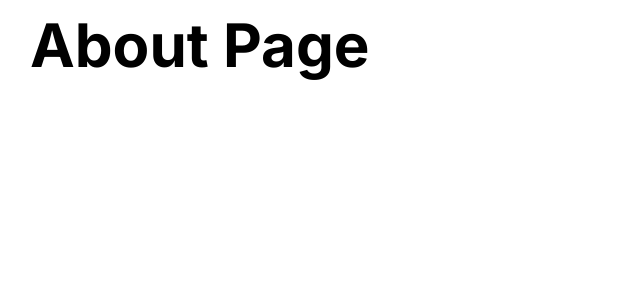
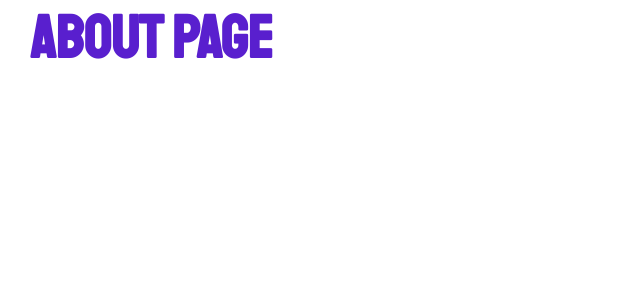
Before and after one commit to ChristianWare/chris-ware-agency, a Next.js app: page /about in a window 1280 px wide. Shown: the top 300 px of the page, without its empty margins (0-640 px from the left). Built offline with nearby package versions, Linux system fonts and the light colour scheme.

Commit message:
Final Fonts

```diff
--- a/src/app/components/Hero/Hero.module.css
+++ b/src/app/components/Hero/Hero.module.css
@@ -0,0 +1,6 @@
+.title {
+    width: 40%;
+    /* font-size: 8rem; */
+    text-transform: uppercase;
+    margin-top: 10rem;
+}
--- a/src/app/globals.css
+++ b/src/app/globals.css
@@ -4,6 +4,7 @@
   --accent1: #a1f480;
   --accent2: #0c9cee;
   --neutral: #f9fafb;
+
 }
 
 * {
@@ -33,6 +34,12 @@ a {
 
 h1 {
   font-size: 6rem;
+  line-height: 130%;
+}
+
+h1 {
+  font-family: var(--staatliches);
+  color: var(--primary)
 }
 
 h2 {
@@ -68,7 +75,7 @@ button {
 p,
 input {
   font-weight: 400;
-  /* font-family: "SatoshiRegular"; */
+  font-family: var(--roboto);
   hyphens: auto;
   font-size: 1.8rem;
   /* color: var(--accent1b); */
--- a/src/app/layout.tsx
+++ b/src/app/layout.tsx
@@ -1,9 +1,22 @@
 import "./globals.css";
 import type { Metadata } from "next";
-import { Inter } from "next/font/google";
+import { Roboto, Staatliches } from "next/font/google";
 import styles from "./layout.module.css";
+import Nav from "./components/Nav/Nav";
 
-const inter = Inter({ subsets: ["latin"] });
+const roboto = Roboto({
+  weight: ["400"],
+  style: ["normal"],
+  subsets: ["latin"],
+  variable: "--roboto",
+});
+
+const staatliches = Staatliches({
+  weight: ["400"],
+  style: ["normal"],
+  subsets: ["latin"],
+  variable: "--staatliches",
+});
 
 export const metadata: Metadata = {
   title: "Chris Ware Agency",
@@ -17,7 +30,12 @@ export default function RootLayout({
 }) {
   return (
     <html lang='en'>
-      <body className={`${inter.className} ${styles.layout}`}>{children}</body>
+      <body
+        className={`${roboto.variable} ${staatliches.variable} ${styles.layout}`}
+      >
+        {/* <Nav /> */}
+        {children}
+      </body>
     </html>
   );
 }
--- a/src/app/page.tsx
+++ b/src/app/page.tsx
@@ -1,12 +1,12 @@
 import Image from 'next/image'
 import styles from './page.module.css'
 import { Mandali } from 'next/font/google'
-import Nav from './components/Nav/Nav'
+import Hero from './components/Hero/Hero'
 
 export default function Home() {
   return (
     <main>
-      <Nav />
+      <Hero />
     </main>
   )
 }
--- /dev/null
+++ b/src/utils/fonts.ts
@@ -0,0 +1,22 @@
+import { Roboto, Teko, Bebas_Neue } from "next/font/google";
+
+export const roboto = Roboto({
+  weight: ["400"],
+  style: ["normal"],
+  subsets: ["latin"],
+});
+
+export const teko = Teko({
+  weight: ["600"],
+  style: ["normal"],
+  subsets: ["latin"],
+});
+
+export const bebasNeue = Bebas_Neue({
+  weight: ["400"],
+  style: ["normal"],
+  subsets: ["latin"],
+});
+
+// import { Dancing_Script } from "next/font/google";
+// export const dancingScript = Dancing_Script({ subsets: ["latin"] });
```
Also changed, not shown: src/app/components/Hero/Hero.tsx (+9 -1 lines).
